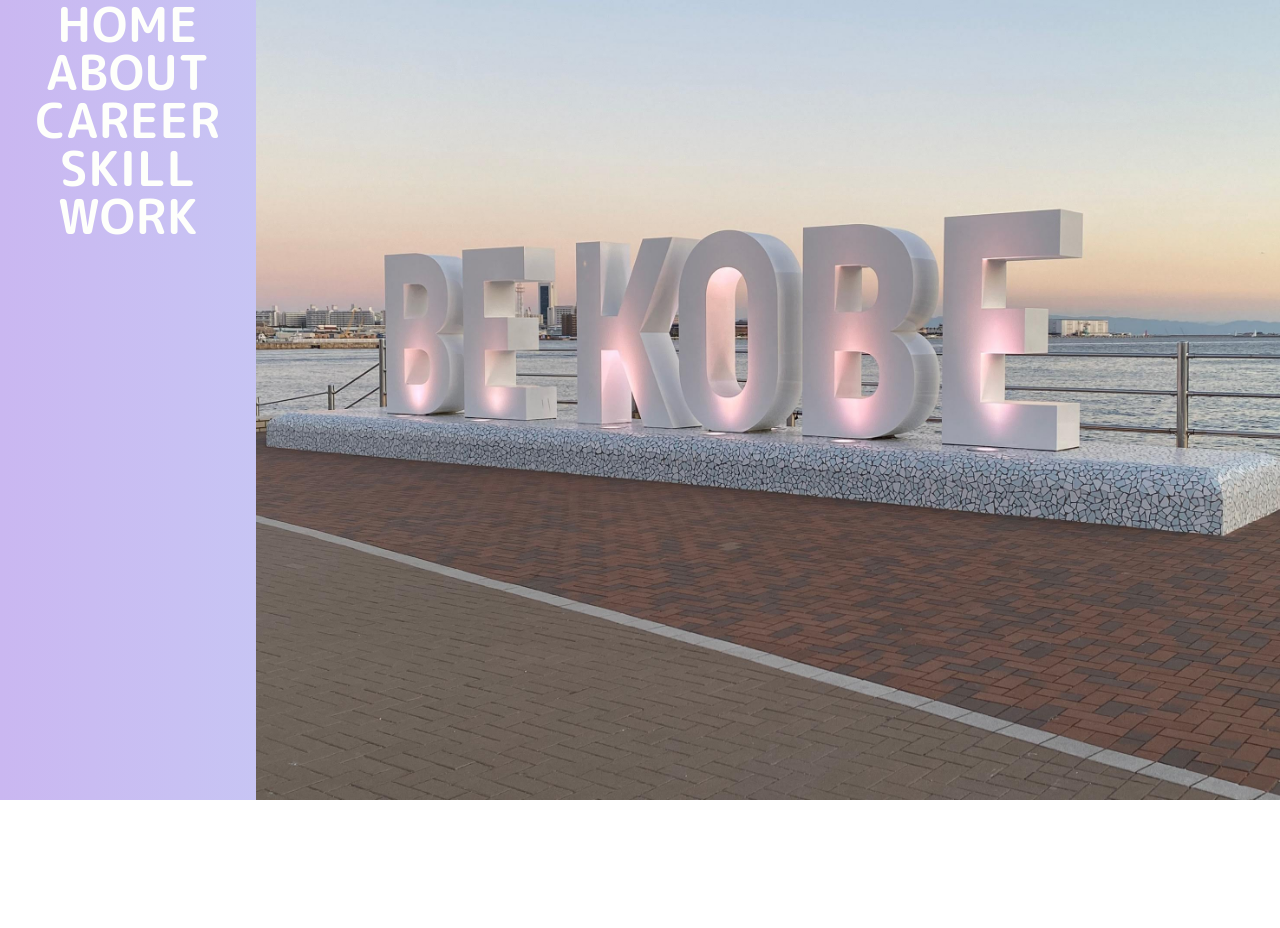
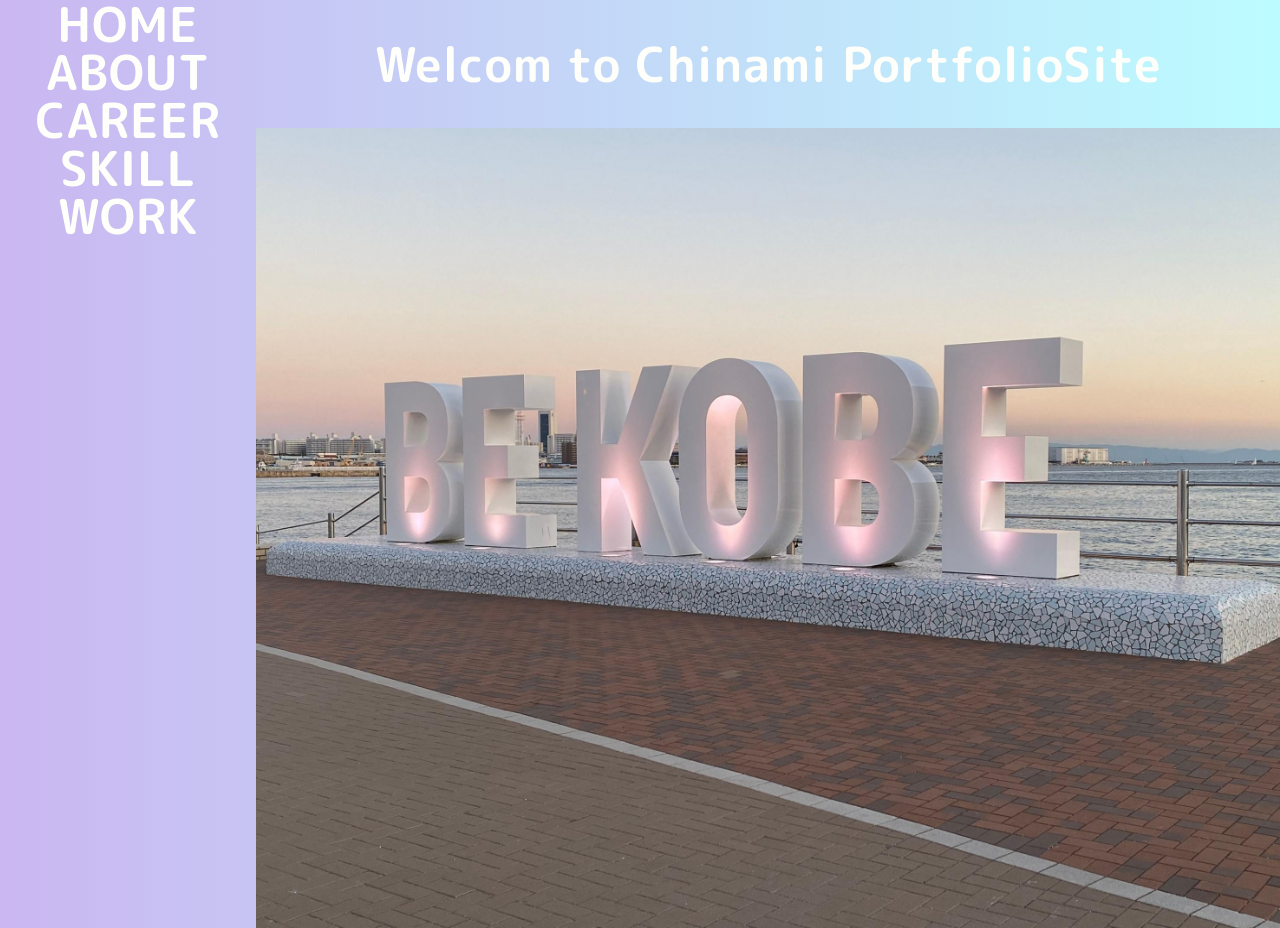
Before and after one commit to chinami1025/next-profile-site, a Next.js app: page / in a window 1280 px wide. Before the commit the page ends 800 px from the top, so only its background shows below. Built offline with nearby package versions, Linux system fonts and the light colour scheme.

Commit message:
🎨 Headerのタイトルの位置を調整

```diff
--- a/app/components/Header/Header.tsx
+++ b/app/components/Header/Header.tsx
@@ -3,7 +3,9 @@
 const Header = () => {
   return (
     <div>
-      <title className='w-full p-40'>Welcom to Chinami PortfolioSite</title>
+      <div className='w-full h-32 text-center items-center grid text-5xl'>
+        Welcom to Chinami PortfolioSite
+      </div>
     </div>
   );
 };
```
